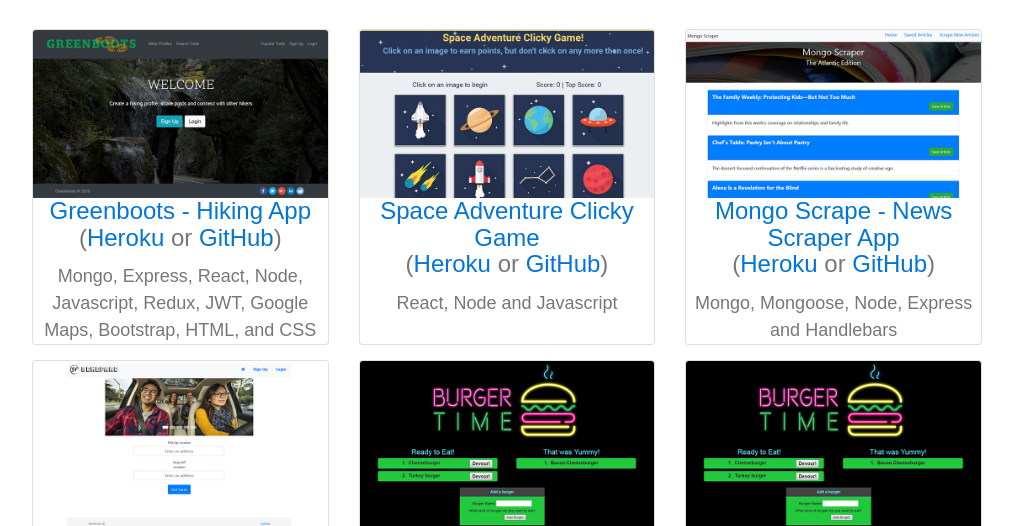
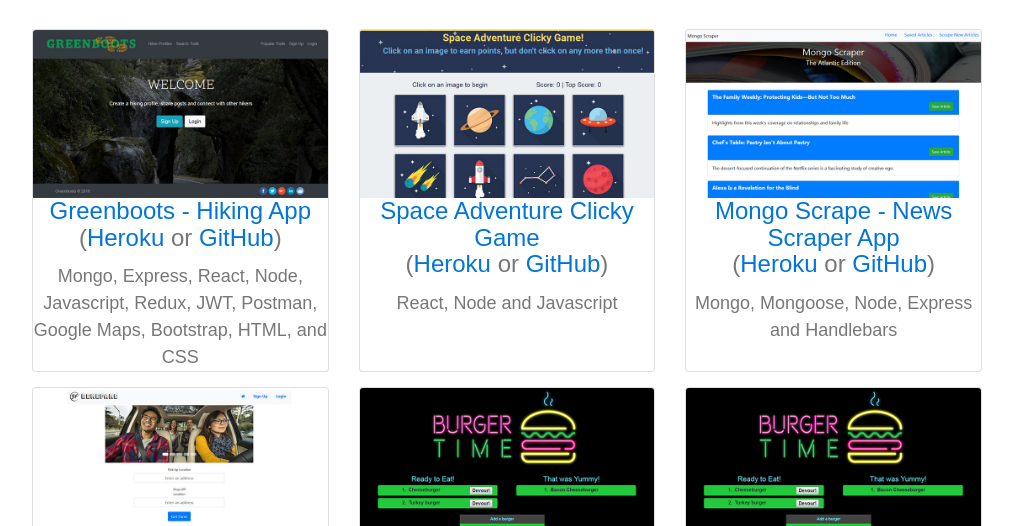
Before and after one commit to jenjenw23/jenjenw23.github.io, a plain HTML site: page index.html in a window 1280 px wide. Shown: the part 208-734 px from the top of the page, without its empty margins (133-1146 px from the left). Drawn offline with nearby package versions, Linux system fonts and the light colour scheme; files that its build step writes are made by us from their sources; a script that the page names is missing.

Commit message:
fixed tech on greenboots

```diff
--- a/index.html
+++ b/index.html
@@ -30,7 +30,7 @@
               <h4 class="card-title"><a href="https://greenboots.herokuapp.com/" target="_blank">Greenboots - Hiking App</a> <br>
               (<a href="https://greenboots.herokuapp.com/" target="_blank">Heroku</a> or <a href="https://github.com/jenjenw23/greenboots" target="_blank">GitHub</a>) </h4>
               <div>
-                <div>Mongo, Express, React, Node, Javascript, Redux, JWT, Google Maps, Bootstrap, HTML, and CSS</div>
+                <div>Mongo, Express, React, Node, Javascript, Redux, JWT, Postman, Google Maps, Bootstrap, HTML, and CSS</div>
               </div>
             </div>
           </div>
```
